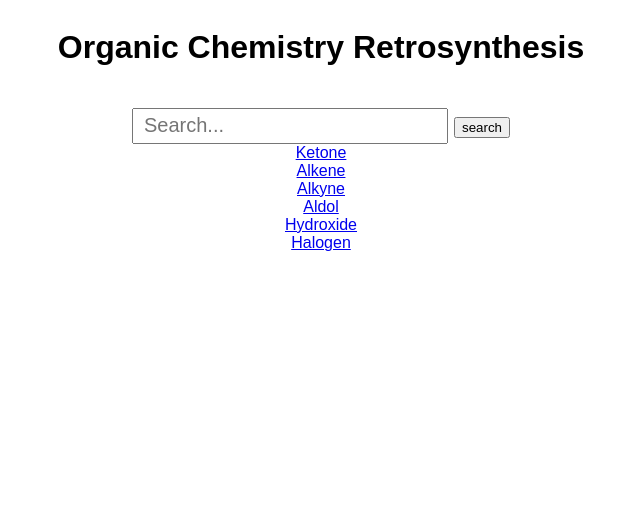
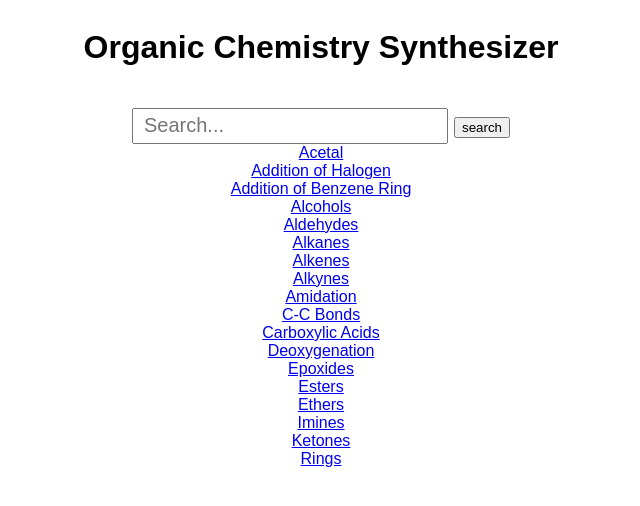
Before and after one commit to phillipma10/Organic_Chemistry_Search_Bar, a React (Create React App) app: page / in a window 1280 px wide. Shown: the top 506 px of the page, without its empty margins (319-959 px from the left). Built offline with nearby package versions, Linux system fonts and the light colour scheme.

Commit message:
Changed molecule list

```diff
--- a/src/compounds.json
+++ b/src/compounds.json
@@ -1,6 +1,20 @@
-[{"Molecule":"Ketone"},
-{"Molecule":"Alkene"},
-{"Molecule":"Alkyne"},
-{"Molecule":"Aldol"},
-{"Molecule":"Hydroxide"},
-{"Molecule":"Halogen"}]
+[{"Molecule":"Acetal"},
+{"Molecule":"Addition of Halogen"},
+{"Molecule":"Addition of Benzene Ring"},
+{"Molecule":"Alcohols"},
+{"Molecule":"Aldehydes"},
+{"Molecule":"Alkanes"},
+{"Molecule":"Alkenes"},
+{"Molecule":"Alkynes"},
+{"Molecule":"Amidation"},
+{"Molecule":"C-C Bonds"},
+{"Molecule":"Carboxylic Acids"},
+{"Molecule":"Deoxygenation"},
+{"Molecule":"Epoxides"},
+{"Molecule":"Esters"},
+{"Molecule":"Ethers"},
+{"Molecule":"Imines"},
+{"Molecule":"Ketones"},
+{"Molecule":"Rings"}
+
+]
--- a/src/pages/HomePage.js
+++ b/src/pages/HomePage.js
@@ -16,14 +16,16 @@ function HomePage() {
 
     return (
         <div className="App">
-            <h1> Organic Chemistry Retrosynthesis {searchTerm} </h1>
+            <h1> Organic Chemistry Synthesizer </h1>
             <div>
                 <input type="text" placeholder="Search..."
                     onChange={(event) => { // Code for search filter
                         setSearchTerm(event.target.value);
                     }}
                 />
-                <button style={{ marginLeft: 6 }} onClick={() => { setGoToReactions(true) }}>search</button>
+                <button style={{ marginLeft: 6 }} onClick={() => {
+                    if (searchTerm != "")
+                        setGoToReactions(true) }}>search</button>
             </div>
             {compounds.filter((val) => {
                 if (searchTerm == "") {
```
